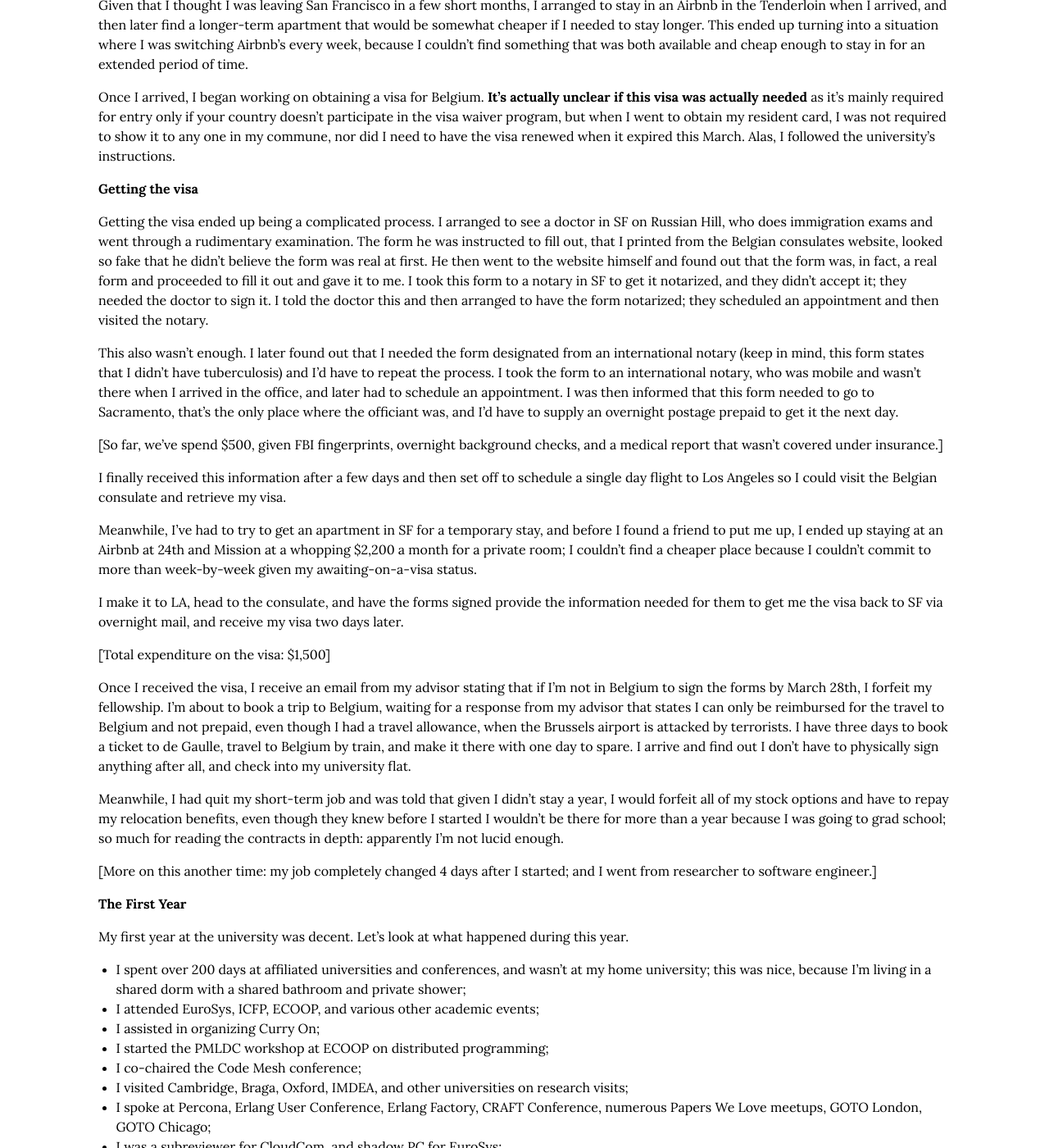
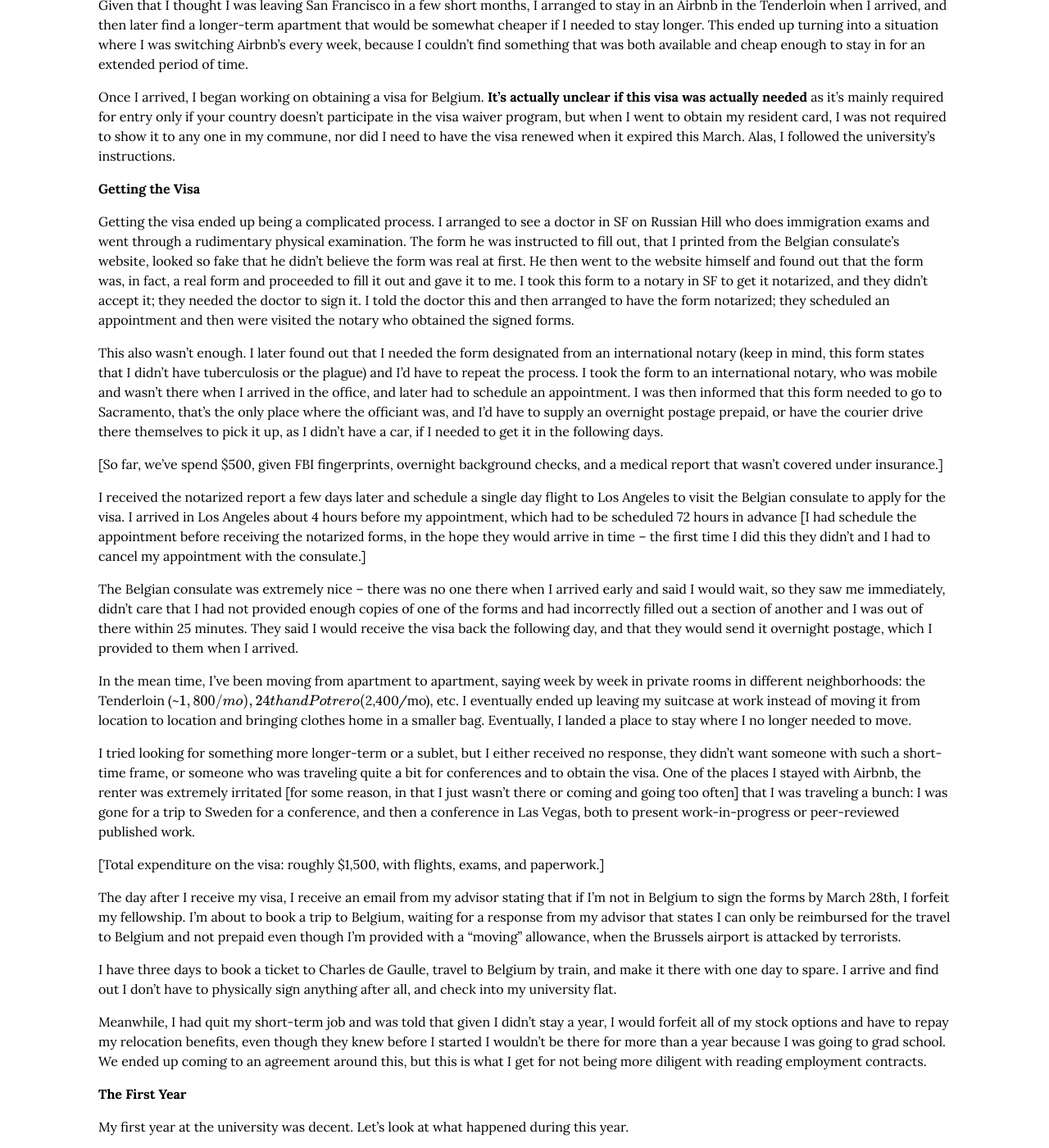
Before and after one commit to cmeiklejohn/cmeiklejohn.github.io, a Jekyll site: the page built from _posts/2017-04-29-one-year.markdown, in a window 1280 px wide and 1400 px high, scrolled down 606 px. Shown: the whole window at 82% size. Built offline with Jekyll 4.4.1, drawn with Linux system fonts in a browser that asks for light colours; formulas are drawn with MathJax 3; comment, search, counter and statistics services are not loaded.

Commit message:
Updates.

```diff
--- a/_posts/2017-04-29-one-year.markdown
+++ b/_posts/2017-04-29-one-year.markdown
@@ -26,67 +26,35 @@
 
 Once I arrived, I began working on obtaining a visa for Belgium.  **It's actually unclear if this visa was actually needed** as it's mainly required for entry only if your country doesn't participate in the visa waiver program, but when I went to obtain my resident card, I was not required to show it to any one in my commune, nor did I need to have the visa renewed when it expired this March.  Alas, I followed the university's instructions.
 
-## Getting the visa
+## Getting the Visa
 
 Getting the visa ended up being a complicated process.  I arranged to
-see a doctor in SF on Russian Hill, who does immigration exams and went
-through a rudimentary examination.  The form he was instructed to fill
-out, that I printed from the Belgian consulates website, looked so fake
-that he didn't believe the form was real at first.  He then went to the
-website himself and found out that the form was, in fact, a real form
-and proceeded to fill it out and gave it to me.  I took this form to a
-notary in SF to get it notarized, and they didn't accept it; they needed
-the doctor to sign it.  I told the doctor this and then arranged to have
-the form notarized; they scheduled an appointment and then visited the
-notary.
+see a doctor in SF on Russian Hill who does immigration exams and went
+through a rudimentary physical examination.  The form he was instructed to fill out, that I printed from the Belgian consulate's website, looked so fake that he didn't believe the form was real at first.  He then went to the website himself and found out that the form was, in fact, a real form and proceeded to fill it out and gave it to me.  I took this form to a notary in SF to get it notarized, and they didn't accept it; they needed the doctor to sign it.  I told the doctor this and then arranged to have the form notarized; they scheduled an appointment and then were visited the notary who obtained the signed forms.
 
-This also wasn't enough.  I later found out that I needed the form
-designated from an international notary (keep in mind, this form states
-that I didn't have tuberculosis) and I'd have to repeat the process.  I
-took the form to an international notary, who was mobile and wasn't
-there when I arrived in the office, and later had to schedule an
-appointment.  I was then informed that this form needed to go to
-Sacramento, that's the only place where the officiant was, and I'd have
-to supply an overnight postage prepaid to get it the next day.
+This also wasn't enough.  I later found out that I needed the form designated from an international notary (keep in mind, this form states that I didn't have tuberculosis or the plague) and I'd have to repeat the process.  I took the form to an international notary, who was mobile and wasn't there when I arrived in the office, and later had to schedule an appointment.  I was then informed that this form needed to go to Sacramento, that's the only place where the officiant was, and I'd have to supply an overnight postage prepaid, or have the courier drive there themselves to pick it up, as I didn't have a car, if I needed to get it in the following days.
 
 [So far, we've spend $500, given FBI fingerprints, overnight background
 checks, and a medical report that wasn't covered under insurance.]
 
-I finally received this information after a few days and then set off to
-schedule a single day flight to Los Angeles so I could visit the Belgian
-consulate and retrieve my visa.
+I received the notarized report a few days later and schedule a single day flight to Los Angeles to visit the Belgian consulate to apply for the visa.  I arrived in Los Angeles about 4 hours before my appointment, which had to be scheduled 72 hours in advance [I had schedule the appointment before receiving the notarized forms, in the hope they would arrive in time -- the first time I did this they didn't and I had to cancel my appointment with the consulate.]
 
-Meanwhile, I've had to try to get an apartment in SF for a temporary
-stay, and before I found a friend to put me up, I ended up staying at an
-Airbnb at 24th and Mission at a whopping $2,200 a month for a private
-room; I couldn't find a cheaper place because I couldn't commit to more
-than week-by-week given my awaiting-on-a-visa status.
+The Belgian consulate was extremely nice -- there was no one there when I arrived early and said I would wait, so they saw me immediately, didn't care that I had not provided enough copies of one of the forms and had incorrectly filled out a section of another and I was out of there within 25 minutes.  They said I would receive the visa back the following day, and that they would send it overnight postage, which I provided to them when I arrived.
 
-I make it to LA, head to the consulate, and have the forms signed provide
-the information needed for them to get me the visa back to SF via
-overnight mail, and receive my visa two days later.
+In the mean time, I've been moving from apartment to apartment, saying week by week in private rooms in different neighborhoods: the Tenderloin (~$1,800/mo), 24th and Potrero ($2,400/mo), etc.  I eventually ended up leaving my suitcase at work instead of moving it from location to location and bringing clothes home in a smaller bag.  Eventually, I landed a place to stay where I no longer needed to move.
 
-[Total expenditure on the visa: $1,500]
+I tried looking for something more longer-term or a sublet, but I either received no response, they didn't want someone with such a short-time frame, or someone who was traveling quite a bit for conferences and to obtain the visa.  One of the places I stayed with Airbnb, the renter was extremely irritated [for some reason, in that I just wasn't there or coming and going too often] that I was traveling a bunch: I was gone for a trip to Sweden for a conference, and then a conference in Las Vegas, both to present work-in-progress or peer-reviewed published work.
 
-Once I received the visa, I receive an email from my advisor stating
-that if I'm not in Belgium to sign the forms by March 28th, I forfeit my
-fellowship.  I'm about to book a trip to Belgium, waiting for a response
-from my advisor that states I can only be reimbursed for the travel to
-Belgium and not prepaid, even though I had a travel allowance, when the
-Brussels airport is attacked by terrorists.  I have three days to book a
-ticket to de Gaulle, travel to Belgium by train, and make it there with
-one day to spare.  I arrive and find out I don't have to physically sign
-anything after all, and check into my university flat.
+[Total expenditure on the visa: roughly $1,500, with flights, exams, and paperwork.]
+
+The day after I receive my visa, I receive an email from my advisor stating that if I'm not in Belgium to sign the forms by March 28th, I forfeit my fellowship.  I'm about to book a trip to Belgium, waiting for a response from my advisor that states I can only be reimbursed for the travel to Belgium and not prepaid even though I'm provided with a "moving" allowance, when the Brussels airport is attacked by terrorists.
+
+I have three days to book a ticket to Charles de Gaulle, travel to Belgium by train, and make it there with one day to spare.  I arrive and find out I don't have to physically sign anything after all, and check into my university flat.
 
 Meanwhile, I had quit my short-term job and was told that given I didn't
 stay a year, I would forfeit all of my stock options and have to repay my
 relocation benefits, even though they knew before I started I wouldn't
-be there for more than a year because I was going to grad school; so
-much for reading the contracts in depth: apparently I'm not lucid
-enough.
-
-[More on this another time: my job completely changed 4 days after I
-started; and I went from researcher to software engineer.]
+be there for more than a year because I was going to grad school.  We ended up coming to an agreement around this, but this is what I get for not being more diligent with reading employment contracts.
 
 ## The First Year
 
```
